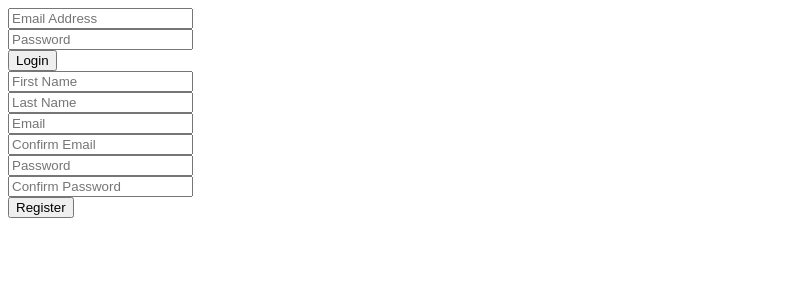
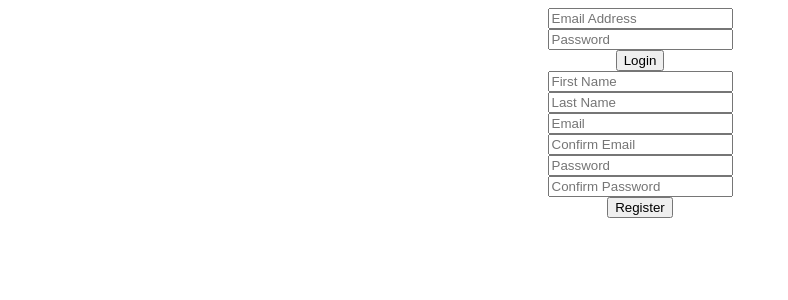
Before and after one commit to Israel-Miles/Social_Site_Cybersecurity, a PHP site: page /register.php in a window 1280 px wide. Shown: the top 300 px of the page, without its empty margins (0-788 px from the left). Run offline with PHP 8.4, Linux system fonts and the light colour scheme.

Commit message:
starter css for register

```diff
--- /dev/null
+++ b/assets/css/register_style.css
@@ -0,0 +1,3 @@
+form {
+    text-align: center;
+}
--- a/register.php
+++ b/register.php
@@ -11,6 +11,7 @@
     <meta charset="UTF-8">
     <meta name="viewport" content="width=device-width, initial-scale=1.0">
     <title>Welcome to Coronagram!</title>
+    <link rel="stylesheet" type="text/css" href="assets/css/register_style.css">
 </head>
 <body>
     <form action="register.php" method="POST">
```
